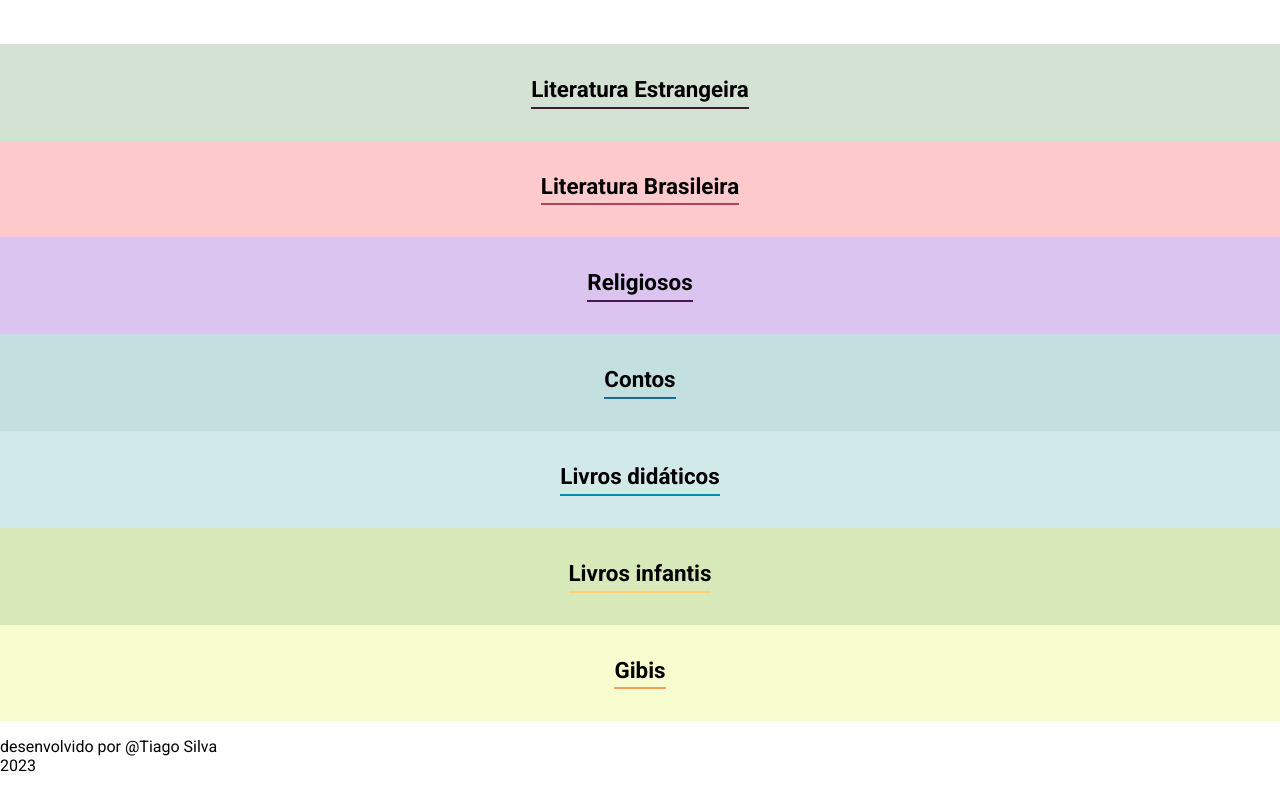
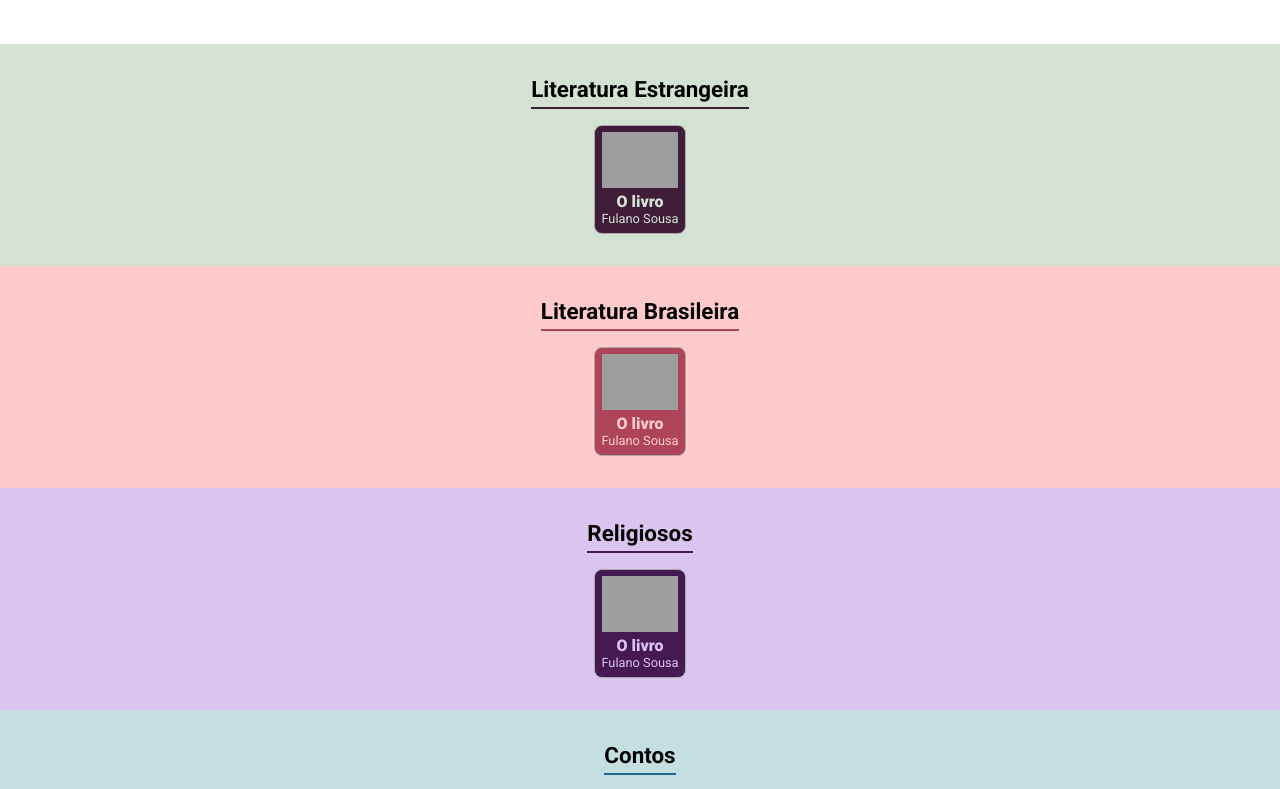
Before and after one commit to tiagobsb84/projeto_organizando_livros, a React (Create React App) app: page / in a window 1280 px wide. Shown: the part 1040-1829 px from the top of the page. Built offline with nearby package versions, Linux system fonts and the light colour scheme; grey boxes are pictures that could not be loaded; the HTML template or start-up script is replaced by a standard one.

Commit message:
aplicando cores no componente Card dinamicamente

```diff
--- /dev/null
+++ b/src/components/CardLivro/CardLivro.css
@@ -0,0 +1,38 @@
+.box-cards {
+    display: flex;
+    align-items: center;
+    justify-content: center;
+    flex-wrap: wrap;
+    gap: 1rem;
+
+    margin-top: 1rem;
+}
+
+.box-card {
+    display: flex;
+    flex-direction: column;
+    align-items: center;
+    text-align: center;
+    border: 1px solid darkgray;
+    padding: 0.4rem;
+    border-radius: 0.5rem;
+    background-color: darkgray;
+}
+
+.box-image {
+    width: 4.7rem;
+}
+
+.image-card {
+    width: 100%;
+}
+
+.title-book {
+    font-size: 1rem;
+    font-weight: 900;
+}
+
+.author {
+    font-size: .8rem;
+    font-weight: 400;
+}
--- /dev/null
+++ b/src/components/CardLivro/index.js
@@ -0,0 +1,17 @@
+import "./CardLivro.css";
+
+const CardLivro = (props) => {
+    return(
+        <div className="box-cards">
+            <div className="box-card" style={{ backgroundColor: props.corSecondary }}>
+                <div className="box-image">
+                    <img className="image-card" src="https://github.com/tiagobsb84.png" alt="livro" />
+                </div>
+                <h4 className="title-book" style={{ color: props.corPrimary }}>O livro</h4>
+                <p className="author" style={{ color: props.corPrimary }}>Fulano Sousa</p>
+            </div>
+        </div>
+    )
+}
+
+export default CardLivro;
--- a/src/components/Cards/Cards.css
+++ b/src/components/Cards/Cards.css
@@ -10,40 +10,3 @@
     font-size: 1.4rem;
     padding-bottom: 0.3rem;
 }
-
-.box-cards {
-    display: flex;
-    align-items: center;
-    justify-content: center;
-    flex-wrap: wrap;
-    gap: 1rem;
-}
-
-.box-card {
-    display: flex;
-    flex-direction: column;
-    align-items: center;
-    text-align: center;
-    border: 1px solid darkgray;
-    padding: 0.4rem;
-    border-radius: 0.5rem;
-    background: darkgray;
-}
-
-.box-image {
-    width: 4.7rem;
-}
-
-.image-card {
-    width: 100%;
-}
-
-.title-book {
-    font-size: 1rem;
-    font-weight: 900;
-}
-
-.author {
-    font-size: .8rem;
-    font-weight: 400;
-}
--- a/src/components/Cards/index.js
+++ b/src/components/Cards/index.js
@@ -1,9 +1,11 @@
+import CardLivro from "../CardLivro";
 import "./Cards.css";
 
 const Cards = (props) => {
     return (
         <section className="section-cards" style={{ backgroundColor: props.corPrimary}}>
             <h3 className="title-category" style={{ borderColor: props.corSecondary}}>{props.nome}</h3>
+            <CardLivro corPrimary={props.corPrimary} corSecondary={props.corSecondary} />
         </section>
     )
 }
```
